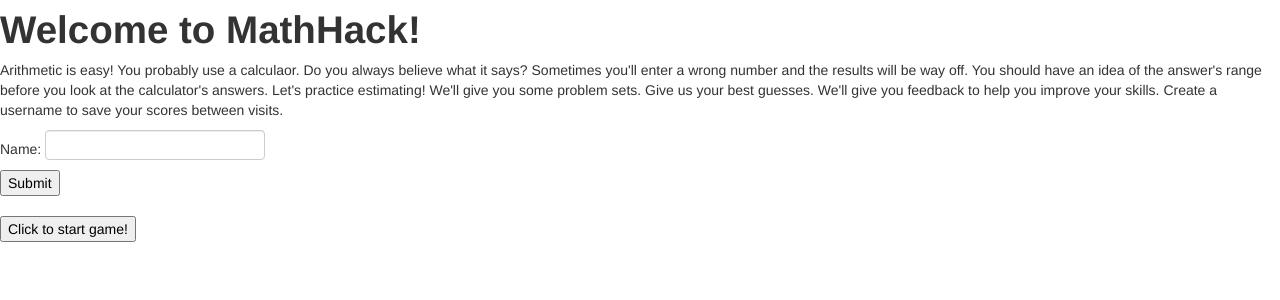
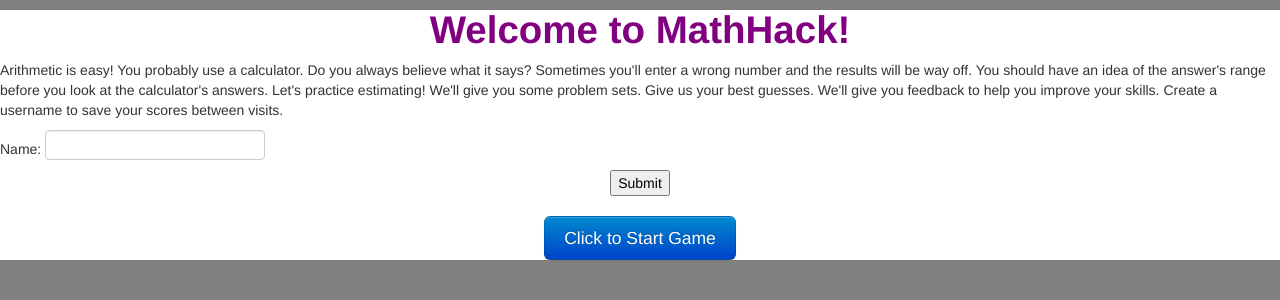
Before and after one commit to willkg/mathhack, a Flask app: page / in a window 1280 px wide. Shown: the top 300 px of the page. Run offline with Flask 2, Linux system fonts and the light colour scheme.

Commit message:
KO First Pass CSS

```diff
--- a/mathhack/apps/base/templates/base/index.html
+++ b/mathhack/apps/base/templates/base/index.html
@@ -2,9 +2,13 @@
 {% block title %}MATHHACKS HOME{% endblock title %}
 
 {% block content %}
+
+<body>
+    <div id = "page">
 <h1>Welcome to MathHack!</h1>
+
 <p>
-  Arithmetic is easy! You probably use a calculaor. Do you always believe what it says?
+  Arithmetic is easy! You probably use a calculator. Do you always believe what it says?
 
   Sometimes you'll enter a wrong number and the results will be way off. You should have an idea of the answer's range before you look at the calculator's answers.
 
@@ -14,11 +18,15 @@ Create a username to save your scores between visits.
 <form name="input" action="html_form_action.asp" method="post">
 Name: <input type="text" name="Name" value=""><br>
 
+<p class="text-center">
+
 <input type="submit" value="Submit">
 </form>
+</p>
+<p class="text-center">
+  <button class="btn btn-large btn-primary" type="button">Click to Start Game</button>
+</p>
 
+</div>
 
-<button type="button">Click to start game!</button>
-
-</p>
 {% endblock content %}
--- /dev/null
+++ b/mathhack/static/css/mathhacks.css
@@ -0,0 +1,16 @@
+body {
+    background-color: grey;
+}
+
+h1{
+    color: purple;
+    text-align: center;
+}
+
+#page {
+max-width: 940 px;
+min-width: 720 px;
+margin: 10 px auto 10 px auto;
+padding: 20 px;
+border: 4 px double #000;
+background-color: white}
```
